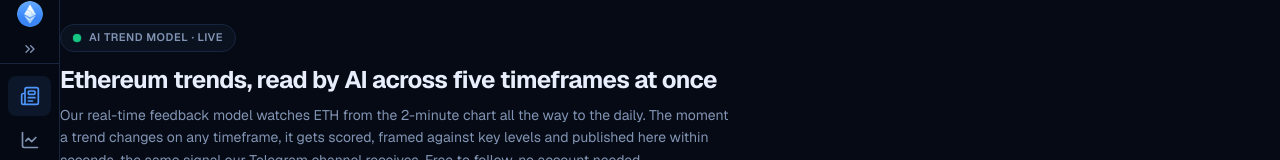
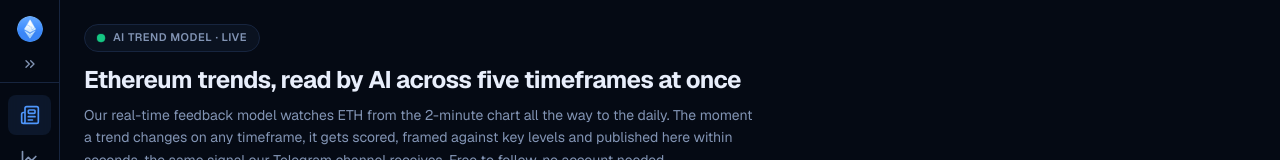
Before and after one commit to Travisun/EtherSignals, a Next.js app in the folder frontend/: page / in a window 1280 px wide. Shown: the top 160 px of the page. Built offline with nearby package versions, Linux system fonts and the light colour scheme; no server answers; the database is empty.

Commit message:
frontend: content gutter beside the rail + always-visible sidebar breathing room
Synced from EtherSignalsWeb@a7cc20e.

```diff
--- a/frontend/src/app/globals.css
+++ b/frontend/src/app/globals.css
@@ -126,9 +126,10 @@
 
 @media (min-width: 1024px) {
   /* deterministic left padding for the content shell (belt-and-braces with
-     the Tailwind class on <main>) */
+     the Tailwind class on <main>): rail width + a visible gutter so cards
+     never touch the rail */
   #main {
-    padding-left: var(--sidebar-w);
+    padding-left: calc(var(--sidebar-w) + 1.5rem);
   }
 }
 
--- a/frontend/src/app/layout.tsx
+++ b/frontend/src/app/layout.tsx
@@ -100,11 +100,11 @@
           <Sidebar />
           <main
             id="main"
-            className="w-full flex-1 px-3 pb-24 pt-[calc(4rem+env(safe-area-inset-top))] sm:px-5 md:pb-8 lg:pb-10 lg:pl-[var(--sidebar-w,3.75rem)] lg:pr-6 lg:pt-[calc(1.5rem+env(safe-area-inset-top))] xl:pr-8"
+            className="w-full flex-1 px-3 pb-24 pt-[calc(4rem+env(safe-area-inset-top))] sm:px-5 md:pb-8 lg:pb-10 lg:pl-[calc(var(--sidebar-w)+1.5rem)] lg:pr-6 lg:pt-[calc(1.5rem+env(safe-area-inset-top))] xl:pr-8"
           >
             {children}
           </main>
-          <div className="lg:pl-[var(--sidebar-w,3.75rem)]">
+          <div className="lg:pl-[calc(var(--sidebar-w)+1.5rem)]">
             <Footer />
           </div>
           <Toaster
--- a/frontend/src/components/layout/sidebar.tsx
+++ b/frontend/src/components/layout/sidebar.tsx
@@ -60,15 +60,15 @@
   return (
     <aside
       className={cn(
-        "fixed inset-y-0 left-0 z-40 hidden flex-col border-r border-border bg-background/95 pt-[env(safe-area-inset-top)] pb-[env(safe-area-inset-bottom)] backdrop-blur-md transition-[width] duration-200 lg:flex",
+        "fixed inset-y-0 left-0 z-40 hidden flex-col border-r border-border bg-background/95 pt-[max(env(safe-area-inset-top),0.75rem)] pb-[max(env(safe-area-inset-bottom),0.75rem)] backdrop-blur-md transition-[width] duration-200 lg:flex",
         expanded ? "w-56" : "w-[3.75rem]",
       )}
     >
       {/* brand + collapse toggle */}
       <div
         className={cn(
-          "flex h-16 shrink-0 items-center border-b border-border",
-          expanded ? "px-3" : "flex-col justify-center gap-2 px-2",
+          "flex min-h-16 shrink-0 items-center border-b border-border",
+          expanded ? "h-16 px-3" : "flex-col justify-center gap-2 px-2 py-1",
         )}
       >
         {expanded ? (
```
